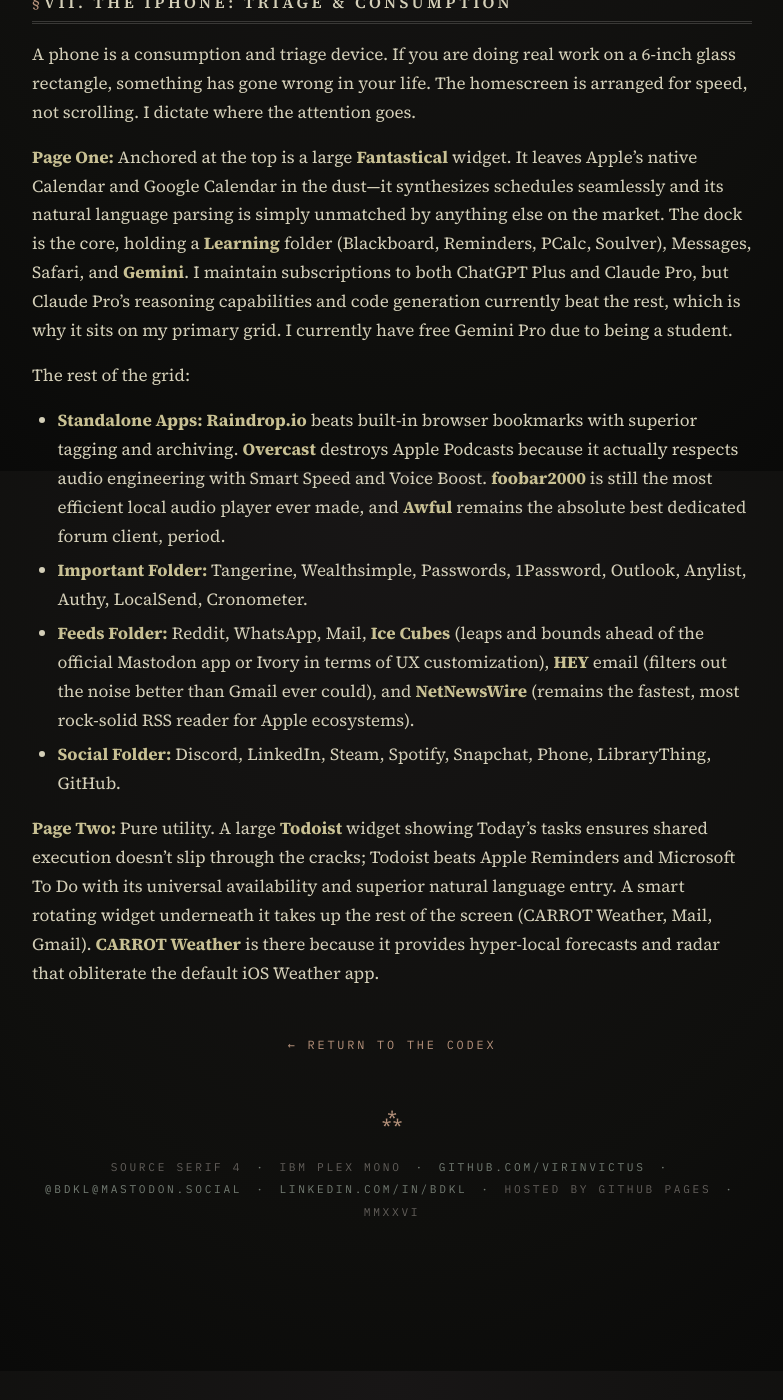
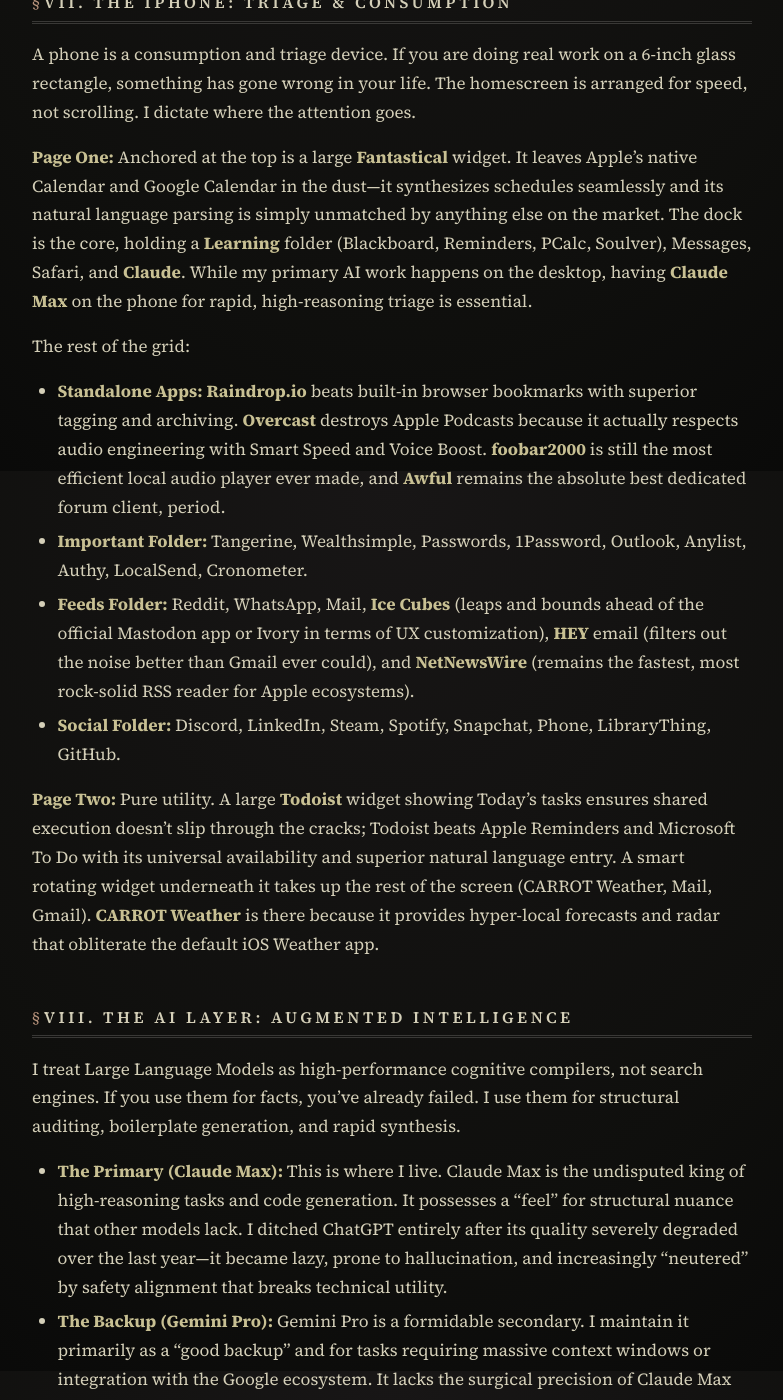
Before and after one commit to VirInvictus/VirInvictus.github.io, a Jekyll site: the page built from _posts/2026-05-12-what-i-use.md, in a window 1280 px wide and 1400 px high, scrolled down 4929 px. Shown: the whole window, without its empty margins (248-1031 px from the left). Built offline with Jekyll 4.4.1, drawn with Linux system fonts in a browser that asks for light colours; some of the changed text lies outside the part shown.

Commit message:
add AI section and update model preferences

```diff
--- a/_posts/2026-05-12-what-i-use.md
+++ b/_posts/2026-05-12-what-i-use.md
@@ -79,7 +79,7 @@ Eventually, you get tired of compromising and just build the tool yourself. Gene
 A phone is a consumption and triage device. If you are doing real work on a 6-inch glass rectangle, something has gone wrong in your life. The homescreen is arranged for speed, not scrolling. I dictate where the attention goes.
 
 **Page One:**
-Anchored at the top is a large **Fantastical** widget. It leaves Apple’s native Calendar and Google Calendar in the dust—it synthesizes schedules seamlessly and its natural language parsing is simply unmatched by anything else on the market. The dock is the core, holding a **Learning** folder (Blackboard, Reminders, PCalc, Soulver), Messages, Safari, and **Gemini**. I maintain subscriptions to both ChatGPT Plus and Claude Pro, but Claude Pro's reasoning capabilities and code generation currently beat the rest, which is why it sits on my primary grid. I currently have free Gemini Pro due to being a student.
+Anchored at the top is a large **Fantastical** widget. It leaves Apple’s native Calendar and Google Calendar in the dust—it synthesizes schedules seamlessly and its natural language parsing is simply unmatched by anything else on the market. The dock is the core, holding a **Learning** folder (Blackboard, Reminders, PCalc, Soulver), Messages, Safari, and **Claude**. While my primary AI work happens on the desktop, having **Claude Max** on the phone for rapid, high-reasoning triage is essential.
 
 The rest of the grid:
 * **Standalone Apps:** **Raindrop.io** beats built-in browser bookmarks with superior tagging and archiving. **Overcast** destroys Apple Podcasts because it actually respects audio engineering with Smart Speed and Voice Boost. **foobar2000** is still the most efficient local audio player ever made, and **Awful** remains the absolute best dedicated forum client, period.
@@ -89,3 +89,11 @@ The rest of the grid:
 
 **Page Two:**
 Pure utility. A large **Todoist** widget showing Today's tasks ensures shared execution doesn't slip through the cracks; Todoist beats Apple Reminders and Microsoft To Do with its universal availability and superior natural language entry. A smart rotating widget underneath it takes up the rest of the screen (CARROT Weather, Mail, Gmail). **CARROT Weather** is there because it provides hyper-local forecasts and radar that obliterate the default iOS Weather app.
+
+## VIII. The AI Layer: Augmented Intelligence
+{: #ai-layer}
+
+I treat Large Language Models as high-performance cognitive compilers, not search engines. If you use them for facts, you've already failed. I use them for structural auditing, boilerplate generation, and rapid synthesis.
+
+* **The Primary (Claude Max):** This is where I live. Claude Max is the undisputed king of high-reasoning tasks and code generation. It possesses a "feel" for structural nuance that other models lack. I ditched ChatGPT entirely after its quality severely degraded over the last year—it became lazy, prone to hallucination, and increasingly "neutered" by safety alignment that breaks technical utility.
+* **The Backup (Gemini Pro):** Gemini Pro is a formidable secondary. I maintain it primarily as a "good backup" and for tasks requiring massive context windows or integration with the Google ecosystem. It lacks the surgical precision of Claude Max but serves as a vital cross-check for complex logic auditing.
```
